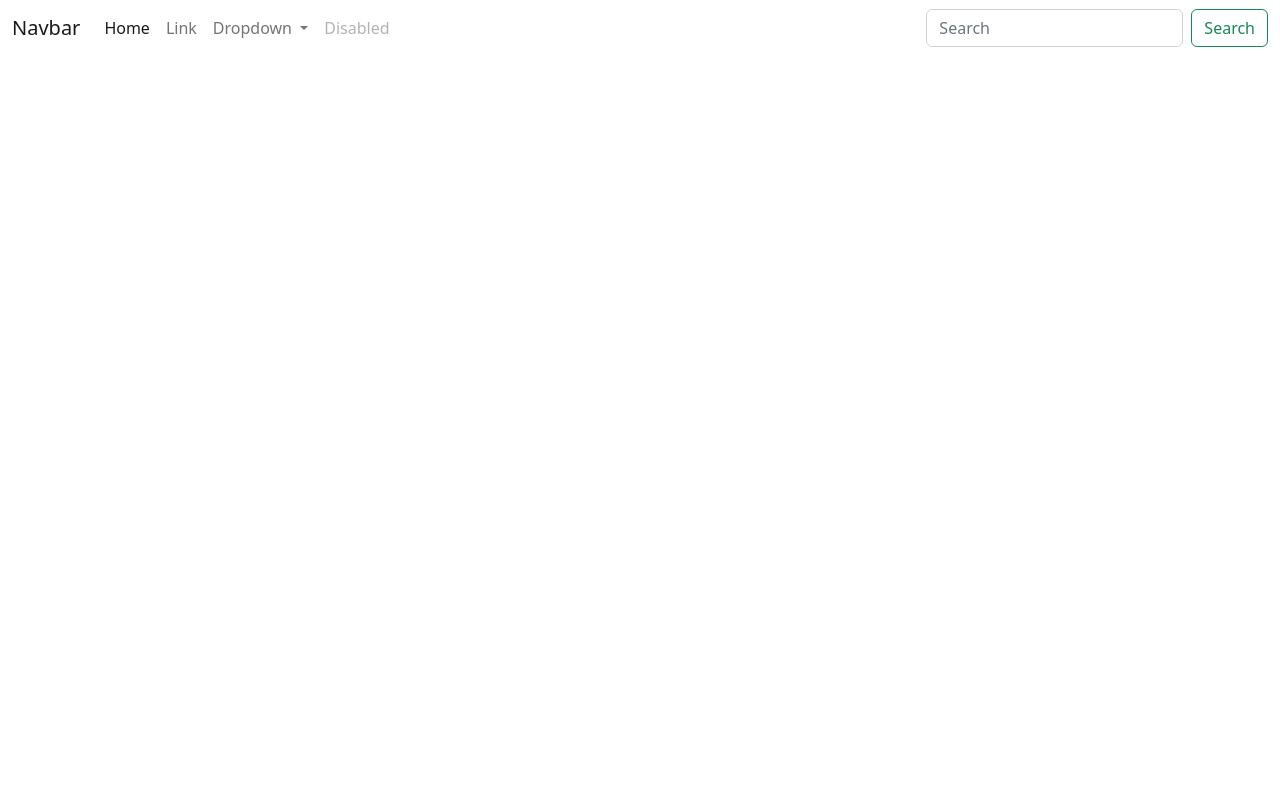
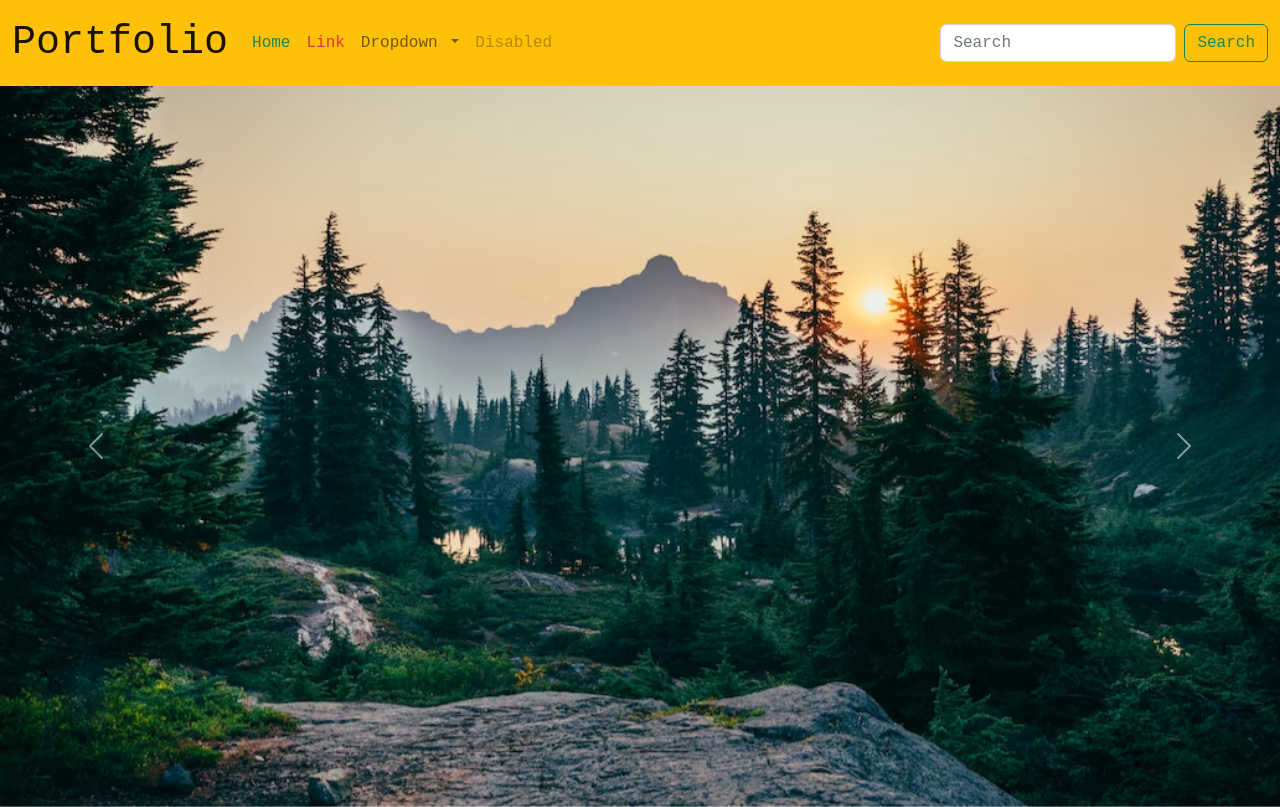
Before and after one commit to filipedbranco/project, a website: page index.html in a window 1280 px wide. Drawn offline with nearby package versions, Linux system fonts and the light colour scheme.

Commit message:
added carousel

```diff
--- a/index.html
+++ b/index.html
@@ -15,19 +15,20 @@
 </head>
 <body>
   <!-- nav from bootstrap -->
-  <nav class="navbar navbar-expand-lg bg-body-tertiary">
+  <nav class="navbar navbar-expand-lg bg-warning bg-body-tertiary">
     <div class="container-fluid">
-      <a class="navbar-brand" href="#">Navbar</a>
+      <a class="navbar-brand fs-1" href="#">Portfolio</a>
       <button class="navbar-toggler" type="button" data-bs-toggle="collapse" data-bs-target="#navbarSupportedContent" aria-controls="navbarSupportedContent" aria-expanded="false" aria-label="Toggle navigation">
         <span class="navbar-toggler-icon"></span>
       </button>
+
       <div class="collapse navbar-collapse" id="navbarSupportedContent">
-        <ul class="navbar-nav me-auto mb-2 mb-lg-0">
+        <ul class="mystyle navbar-nav me-auto mb-2 mb-lg-0">
           <li class="nav-item">
-            <a class="nav-link active" aria-current="page" href="#">Home</a>
+            <a class="nav-link active text-success" aria-current="page" href="#">Home</a>
           </li>
           <li class="nav-item">
-            <a class="nav-link" href="#">Link</a>
+            <a class="nav-link text-danger" href="#">Link</a>
           </li>
           <li class="nav-item dropdown">
             <a class="nav-link dropdown-toggle" href="#" role="button" data-bs-toggle="dropdown" aria-expanded="false">
@@ -52,10 +53,33 @@
     </div>
   </nav>
 
-  <script src="./bootstrap/dist/js/bootstrap.bundle.min.js"></script>
 
- <!--  <script src="https://cdn.jsdelivr.net/npm/bootstrap@5.3.0-alpha1/dist/js/bootstrap.bundle.min.js" integrity="sha384-w76AqPfDkMBDXo30jS1Sgez6pr3x5MlQ1ZAGC+nuZB+EYdgRZgiwxhTBTkF7CXvN" crossorigin="anonymous"></script>
+  <div id="carouselExample" class="carousel slide">
+    <div class="carousel-inner">
+      <div class="carousel-item active">
+        <img src="./img/1.avif" class="d-block w-100" alt="...">
+      </div>
+      <div class="carousel-item">
+        <img src="..." class="d-block w-100" alt="...">
+      </div>
+      <div class="carousel-item">
+        <img src="..." class="d-block w-100" alt="...">
+      </div>
+    </div>
+    <button class="carousel-control-prev" type="button" data-bs-target="#carouselExample" data-bs-slide="prev">
+      <span class="carousel-control-prev-icon" aria-hidden="true"></span>
+      <span class="visually-hidden">Previous</span>
+    </button>
+    <button class="carousel-control-next" type="button" data-bs-target="#carouselExample" data-bs-slide="next">
+      <span class="carousel-control-next-icon" aria-hidden="true"></span>
+      <span class="visually-hidden">Next</span>
+    </button>
+  </div>
 
- -->
+<!--   <script src="./bootstrap/dist/js/bootstrap.bundle.min.js"></script> -->
+
+  <script src="https://cdn.jsdelivr.net/npm/bootstrap@5.3.0-alpha1/dist/js/bootstrap.bundle.min.js" integrity="sha384-w76AqPfDkMBDXo30jS1Sgez6pr3x5MlQ1ZAGC+nuZB+EYdgRZgiwxhTBTkF7CXvN" crossorigin="anonymous"></script>
+
+
 </body>
 </html>
--- a/style.css
+++ b/style.css
@@ -4,3 +4,15 @@ body {
     margin: 0;
     background-color: rgb(255, 165, 180);
 }
+
+nav {
+    font-family: 'Courier New', Courier, monospace;
+}
+
+.mystyle{
+    color: rgb(68, 212, 2)
+}
+
+h5 {
+    color: yellow;
+}
```
Also changed, not shown: img/1.avif (added).
